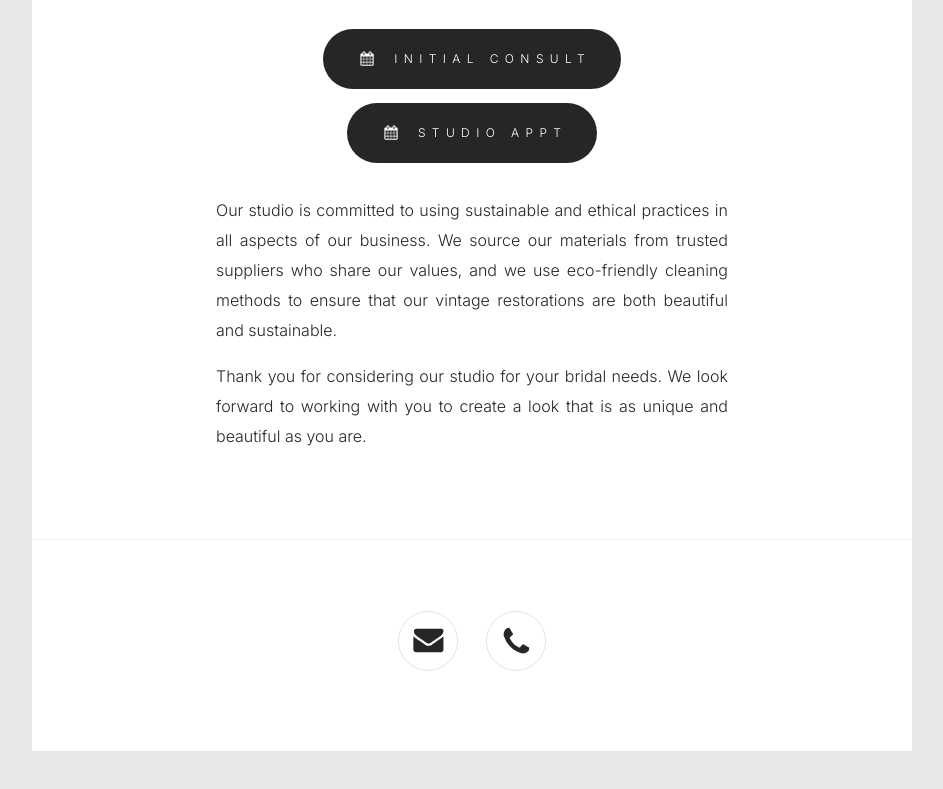
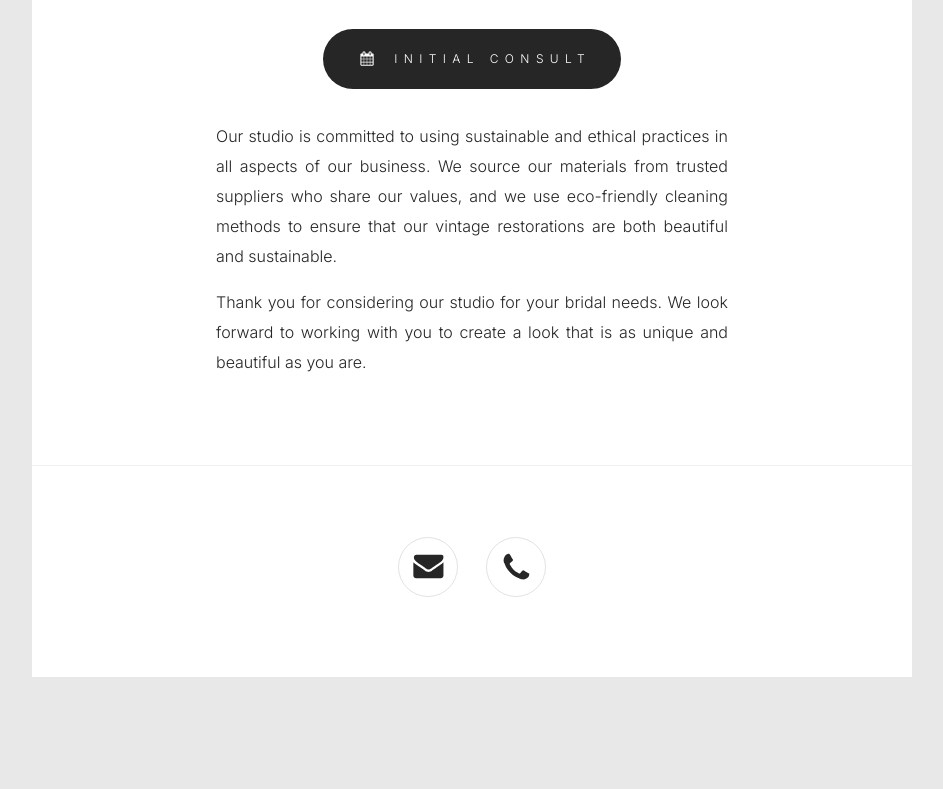
Before and after one commit to gwendolyn954/lawson-bridal, a plain HTML site: page index.html in a window 1280 px wide. Shown: the part 1361-2150 px from the top of the page, without its empty margins (168-1111 px from the left). After the commit the page ends 2102 px from the top, so only its background shows below. Drawn offline with Linux system fonts and the light colour scheme.

Commit message:
updated calendar settings

```diff
--- a/index.html
+++ b/index.html
@@ -69,8 +69,6 @@
 								<ul id="buttons03" class="style1 buttons">
 									<li>
 										<a href="https://calendly.com/lawsonbridal/consult/" target="_blank" class="button n01"><svg><use xlink:href="assets/icons.svg#calendar"></use></svg><span class="label">INITIAL CONSULT</span></a>
-									</li><li>
-										<a href="https://calendly.com/lawsonbridal/studio" class="button n02"><svg><use xlink:href="assets/icons.svg#calendar"></use></svg><span class="label">STUDIO APPT</span></a>
 									</li>
 								</ul>
 								<p id="text01" class="style2"><span class="p">Our studio is committed to using sustainable and ethical practices in all aspects of our business. We source our materials from trusted suppliers who share our values, and we use eco-friendly cleaning methods to ensure that our vintage restorations are both beautiful and sustainable.</span><span class="p">Thank you for considering our studio for your bridal needs. We look forward to working with you to create a look that is as unique and beautiful as you are.</span></p>
```
